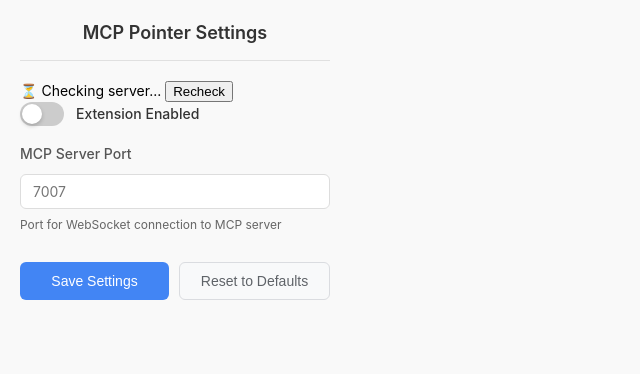
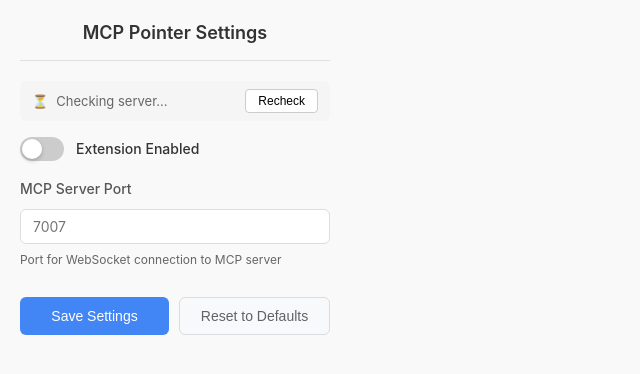
Before and after one commit to ymxfl/dom-pointer-mcp, a website with bundled scripts: page packages/chrome-extension/src/popup.html in a window 1280 px wide. Shown: the whole page, without its empty margins (0-640 px from the left). Built offline with nearby package versions, Linux system fonts and the light colour scheme.

Commit message:
feat: add styles for server status indicator

```diff
--- a/packages/chrome-extension/src/popup.css
+++ b/packages/chrome-extension/src/popup.css
@@ -181,3 +181,51 @@ body {
 .status.visible {
   display: block;
 }
+
+.server-status {
+  display: flex;
+  align-items: center;
+  gap: 8px;
+  padding: 8px 12px;
+  margin-bottom: 16px;
+  border-radius: 6px;
+  background: #f5f5f5;
+  font-size: 13px;
+}
+
+.server-status.reachable {
+  background: #e8f5e9;
+  color: #2e7d32;
+}
+
+.server-status.unreachable {
+  background: #ffebee;
+  color: #c62828;
+}
+
+.server-status.checking {
+  background: #f5f5f5;
+  color: #666;
+}
+
+.status-text {
+  flex: 1;
+}
+
+.btn-recheck {
+  padding: 4px 12px;
+  border: 1px solid #ccc;
+  border-radius: 4px;
+  background: white;
+  cursor: pointer;
+  font-size: 12px;
+}
+
+.btn-recheck:hover:not(:disabled) {
+  background: #fafafa;
+}
+
+.btn-recheck:disabled {
+  opacity: 0.5;
+  cursor: not-allowed;
+}
```
